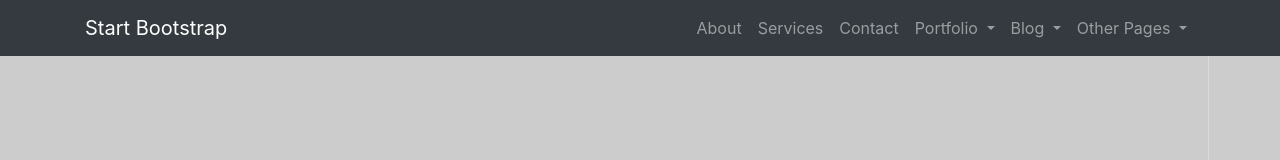
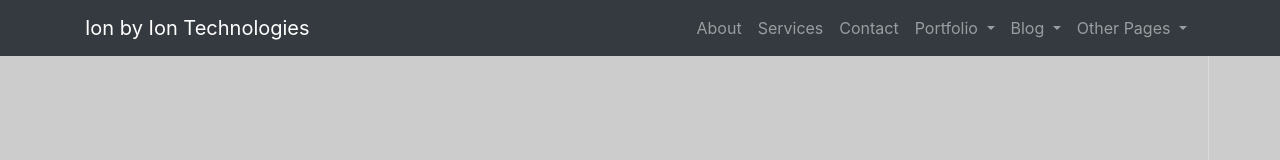
Before and after one commit to albertsuberkeley/albertsuberkeley.github.io, a website: page index.html in a window 1280 px wide. Shown: the top 160 px of the page. Drawn offline with Linux system fonts and the light colour scheme; placeholder pictures from the web are drawn by us.

Commit message:
Change title

```diff
--- a/index.html
+++ b/index.html
@@ -23,7 +23,7 @@
   <!-- Navigation -->
   <nav class="navbar fixed-top navbar-expand-lg navbar-dark bg-dark fixed-top">
     <div class="container">
-      <a class="navbar-brand" href="index.html">Start Bootstrap</a>
+      <a class="navbar-brand" href="index.html">Ion by Ion Technologies</a>
       <button class="navbar-toggler navbar-toggler-right" type="button" data-toggle="collapse" data-target="#navbarResponsive" aria-controls="navbarResponsive" aria-expanded="false" aria-label="Toggle navigation">
         <span class="navbar-toggler-icon"></span>
       </button>
```
